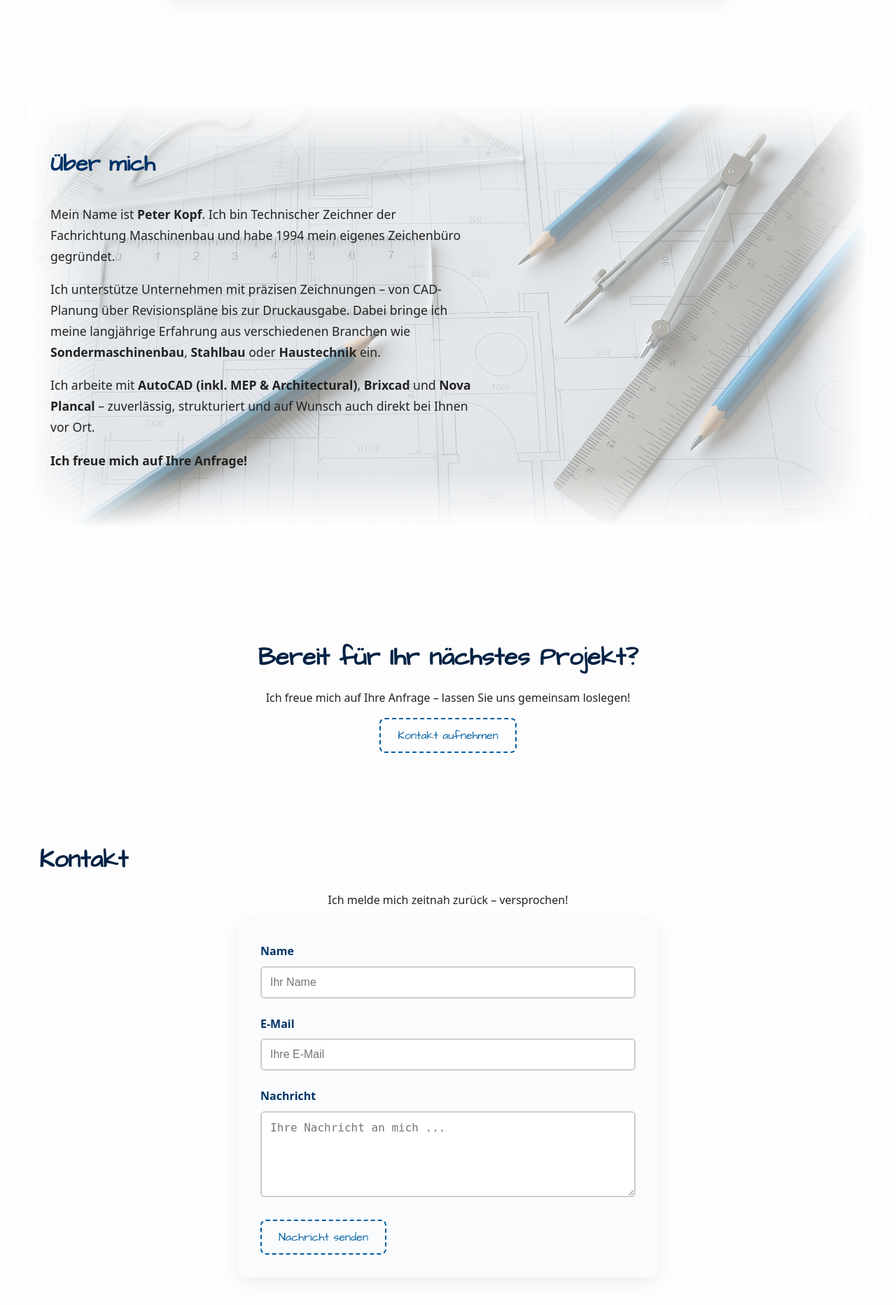
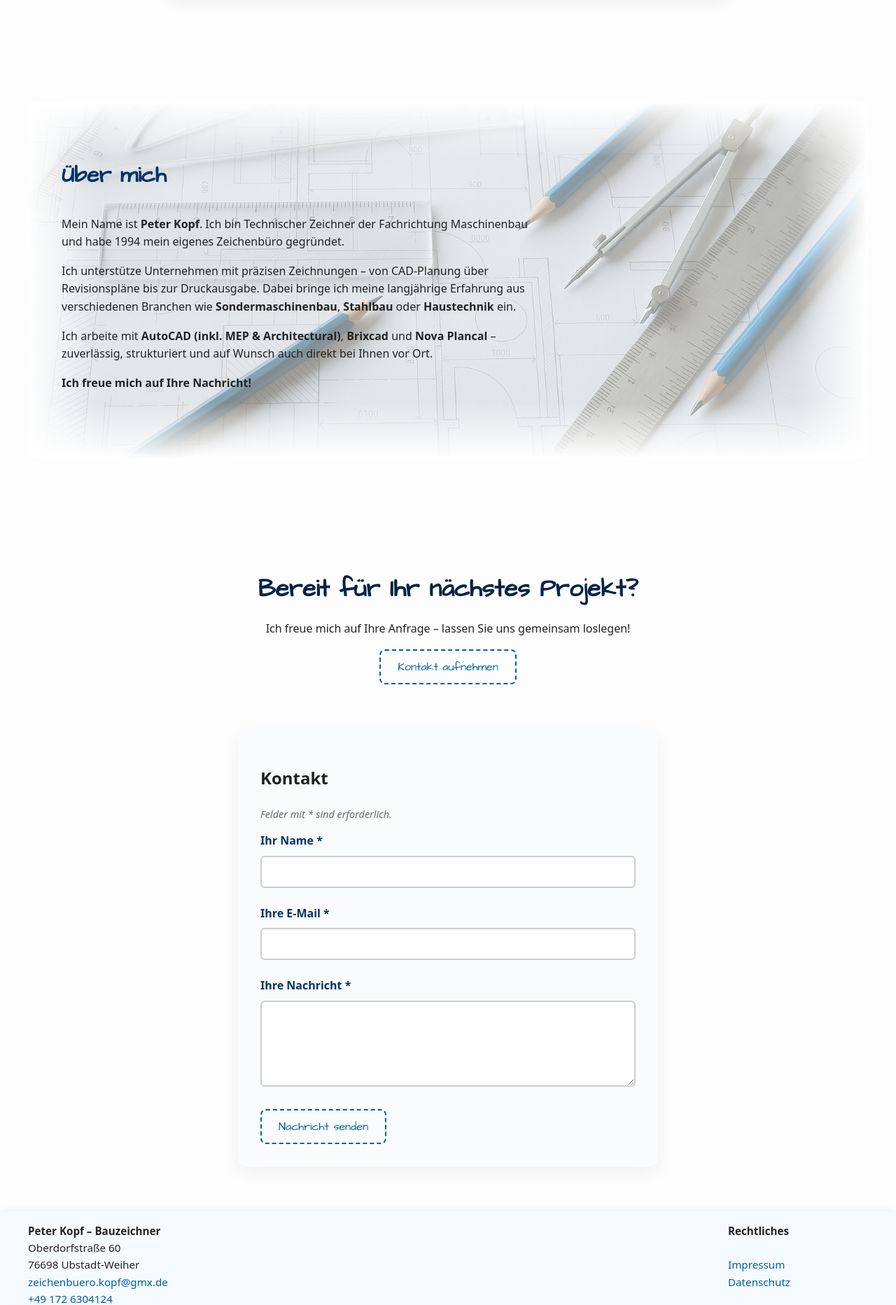
Before and after one commit to Mephju90/onepager-bauzeichner, a PHP site: page / in a window 1280 px wide. Shown: the part 1495-3360 px from the top of the page at 70% size. Run offline with PHP 8.4, Linux system fonts and the light colour scheme.

Commit message:
Update: Layout optimiert und Assets aktualisiert

```diff
--- a/assets/css/style.css
+++ b/assets/css/style.css
@@ -103,6 +103,7 @@ a {
   font-size: 1rem;
 }
 
+
 @media (max-width: 768px) {
   #main-menu {
     position: absolute;
@@ -141,6 +142,12 @@ a {
   nav[hidden] {
     display: none;
   }
+
+  .ueber-mich-text {
+    padding: 1rem 1.5rem;
+  }
+
+
 }
 
 /* ---------- SEKTIONSLAYOUT ---------- */
@@ -233,10 +240,11 @@ header, section {
 }
 
 @media (max-width: 600px) {
-  .leistungen-cta {
+    .leistungen-cta {
     padding: 1.5rem 1rem;
   }
 }
+
 
 
 
@@ -274,11 +282,16 @@ header, section {
   margin-bottom: 2rem;
   margin-top: 0;
 }
-.ueber-mich-text p {
-  font-size: 1.1rem;
-  max-width: 60ch;
-  line-height: 1.7;
+.ueber-mich-text {
+  max-width: 720px;
+  /* margin: 0 auto; */
+  text-align: left;
+  padding: 1rem;
 }
+
+
+
+
 .ueber-grid {
   display: grid;
   gap: 1.5rem;
@@ -287,6 +300,18 @@ header, section {
 @media (min-width: 700px) {
   .ueber-grid {
     grid-template-columns: repeat(3, 1fr);
+  }
+}
+
+@media (max-width: 900px) {
+  .ueber-grid {
+    grid-template-columns: repeat(2, 1fr);
+  }
+}
+@media (max-width: 600px) {
+
+  .ueber-grid {
+    grid-template-columns: 1fr;
   }
 }
 .info-box {
--- a/index.html
+++ b/index.html
@@ -153,7 +153,7 @@
           Ort.
         </p>
         <p>
-          <strong>Ich freue mich auf Ihre Anfrage!</strong>
+          <strong>Ich freue mich auf Ihre Nachricht!</strong>
         </p>
       </div>
     </section>
@@ -179,36 +179,40 @@
     </section>
 
     <!-- KONTAKT -->
-    <section aria-labelledby="kontakt" id="kontakt">
-      <h2 id="kontakt" class="handwritten">Kontakt</h2>
-      <p style="text-align: center">
-        Ich melde mich zeitnah zurück – versprochen!
-      </p>
+    <section id="kontakt" class="kontaktformular wow" aria-labelledby="kontakt-heading">
+  <h2 id="kontakt-heading">Kontakt</h2>
 
-      <form class="kontaktformular wow" aria-label="Kontaktformular">
-        <label for="name">Name</label>
+  <form
+    action="mailto:zeichenbuero.kopf@gmx.de"
+    method="post"
+    enctype="text/plain"
+    aria-describedby="kontakt-beschreibung"
+  >
+    <p id="kontakt-beschreibung">Felder mit * sind erforderlich.</p>
+
+    <label for="name">Ihr Name *</label>
     <input
+      type="text"
       id="name"
-          type="text"
-          placeholder="Ihr Name"
+      name="name"
       required
       aria-required="true"
-        />
+    >
 
-        <label for="email">E-Mail</label>
+    <label for="email">Ihre E-Mail *</label>
     <input
+      type="email"
       id="email"
-          type="email"
-          placeholder="Ihre E-Mail"
+      name="email"
       required
       aria-required="true"
-        />
+    >
 
-        <label for="nachricht">Nachricht</label>
+    <label for="nachricht">Ihre Nachricht *</label>
     <textarea
       id="nachricht"
+      name="nachricht"
       rows="5"
-          placeholder="Ihre Nachricht an mich ..."
       required
       aria-required="true"
     ></textarea>
@@ -216,12 +220,13 @@
     <button
       type="submit"
       class="skizzen-button"
-          aria-label="Nachricht senden"
+      aria-label="Nachricht an Peter Kopf senden"
     >
       Nachricht senden
     </button>
   </form>
 </section>
+
 
     <!-- Footer Start -->
     <footer class="site-footer wow">
```
Also changed, not shown: 4 other files. Lines whose indentation alone changed are shown as unchanged.
